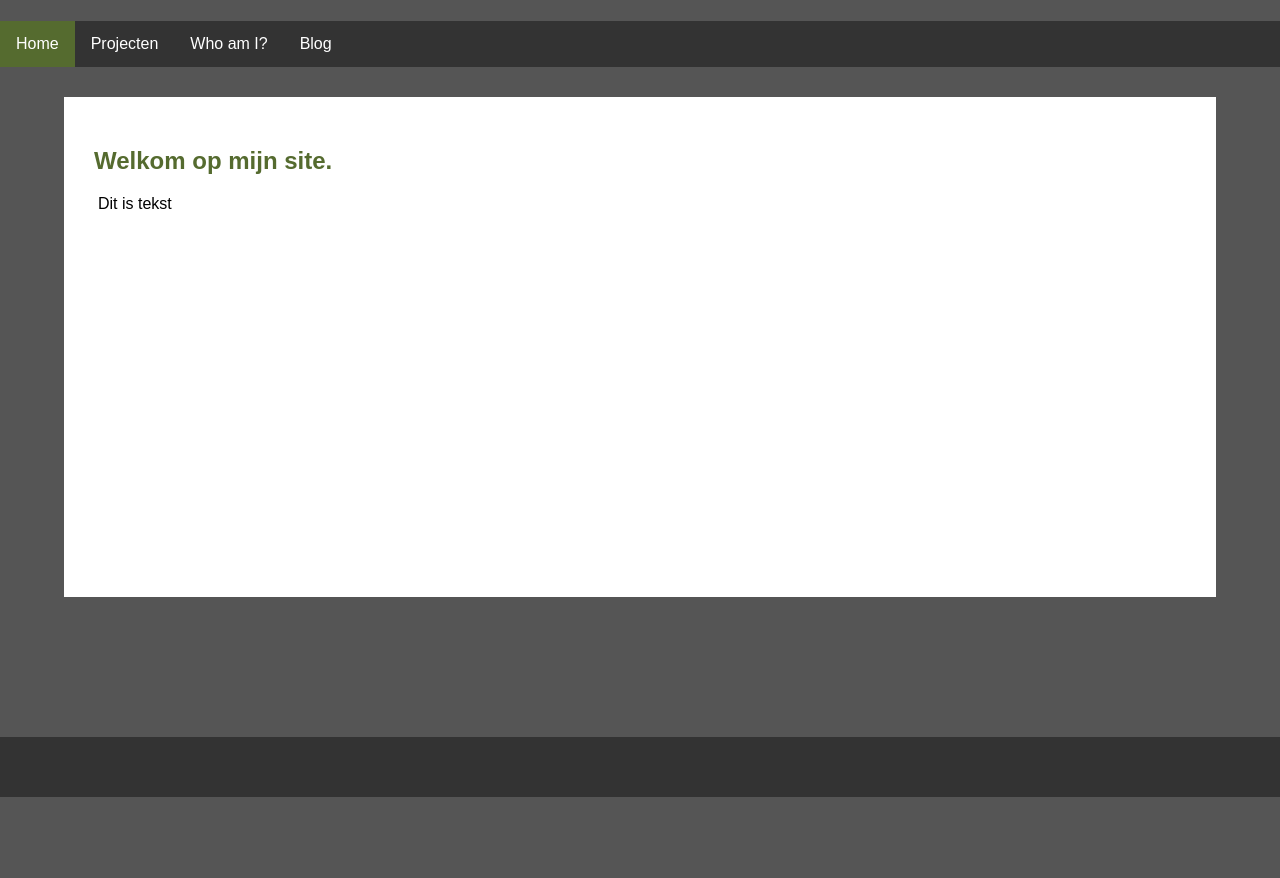
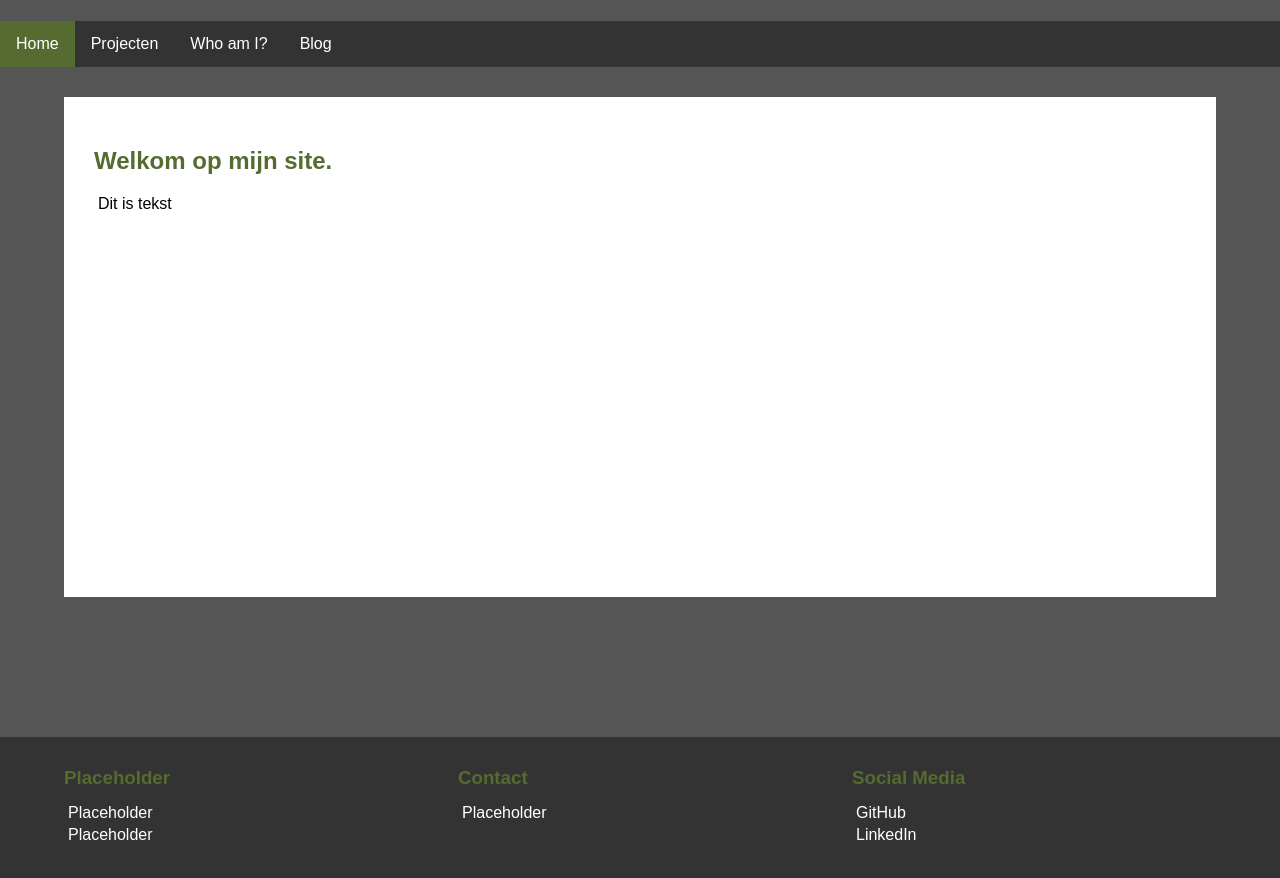
Before and after one commit to studentpatrickjansen/studentpatrickjansen.github.io, a plain HTML site: page index.html in a window 1280 px wide. Shown: the part 99-977 px from the top of the page. Before the commit the page ends 896 px from the top, so only its background shows below. Drawn offline with Linux system fonts and the light colour scheme.

Commit message:
Footer aan de andere pagina's toegevoegd.

```diff
--- a/index.html
+++ b/index.html
@@ -26,7 +26,22 @@
             </div>
         </main>
         <footer>
-            <!-- To do: Socials -->
+            <div class="footer-container">
+                <div class="footer-box">
+                    <h3>Placeholder</h3>
+                    <p>Placeholder</p>
+                    <p>Placeholder</p>
+                </div>
+                <div class="footer-box">
+                    <h3>Contact</h3>
+                    <p>Placeholder</p>
+                </div>
+                <div class="footer-box">
+                    <h3>Social Media</h3>
+                    <p><a href="https://github.com/studentpatrickjansen" target="_blank" rel="noopener noreferrer">GitHub</a></p>
+                    <p><a href="https://www.linkedin.com/" target="_blank" rel="noopener noreferrer">LinkedIn</a></p>
+                </div>
+            </div>
         </footer>
     </body>
 </html>
```
Also changed, not shown: projecten.html (+16 -1 lines), whoami.html (+16 -1 lines).
